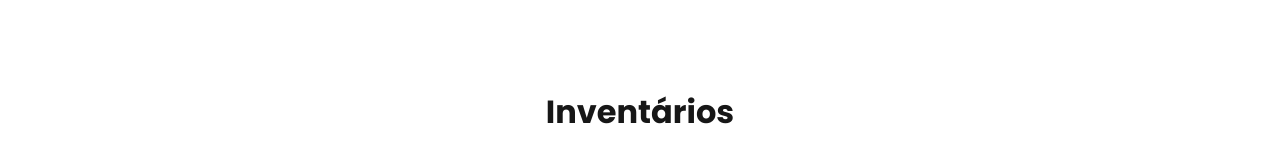
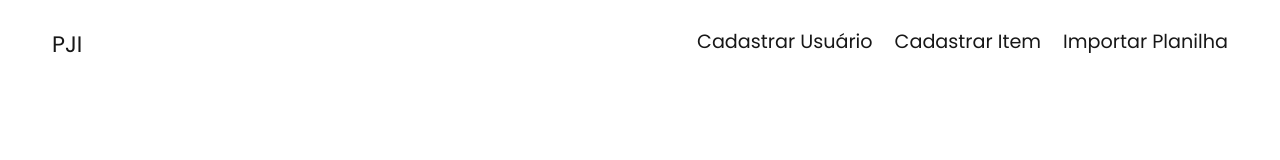
Before and after one commit to GabrielFS1/inventory_system, a Next.js app: page / in a window 1280 px wide. Shown: the top 160 px of the page. Built offline with nearby package versions, Linux system fonts and the light colour scheme; no server answers.

Commit message:
feat: Implementation of Header component

```diff
--- /dev/null
+++ b/app/components/Header/Header.module.scss
@@ -0,0 +1,23 @@
+.navBar {
+  position: absolute;
+  max-width: 1200px;
+  width: 100%;
+  padding: 12px;
+  display: flex;
+  justify-content: space-between;
+}
+
+.logoText {
+  font-size: 1.4rem;
+}
+
+.buttonsNavBar {
+  font-size: 1.2rem;
+  display: flex;
+  gap: 22px;
+}
+
+.buttonsNavBar div:hover {
+  color: var(--primary);
+  cursor: pointer;
+}
--- /dev/null
+++ b/app/components/Header/Header.tsx
@@ -0,0 +1,15 @@
+import styles from './Header.module.scss'
+
+export default function Header() {
+  return (
+    <div className={styles.navBar}>
+      <p className={styles.logoText}>PJI</p>
+
+      <div className={styles.buttonsNavBar}>
+        <div>Cadastrar Usuário</div>
+        <div>Cadastrar Item</div>
+        <div>Importar Planilha</div>
+      </div>
+    </div>
+  )
+}
--- a/app/inventory/[inventory_id]/scans/inventory.module.scss
+++ b/app/inventory/[inventory_id]/scans/inventory.module.scss
@@ -2,7 +2,7 @@
   display: flex;
   flex-direction: column;
   align-items: center;
-  margin-top: 72px;
+  margin-top: 196px;
   width: 100%;
   padding: 0 1rem;
 }
--- a/app/layout.tsx
+++ b/app/layout.tsx
@@ -1,6 +1,7 @@
 import type { Metadata } from "next";
 import "./globals.css";
 import { Poppins } from "next/font/google";
+import Header from "./components/Header/Header";
 
 const poppins = Poppins({
   subsets: ["latin"],
@@ -23,6 +24,7 @@ export default function RootLayout({
       <body
         className={`${poppins.className} antialiased`}
       >
+        <Header />
         {children}
       </body>
     </html>
--- a/app/page.module.scss
+++ b/app/page.module.scss
@@ -2,7 +2,7 @@
   display: flex;
   flex-direction: column;
   align-items: center;
-  margin-top: 72px;
+  margin-top: 196px;
   width: 100%;
   padding: 0 1rem;
 }
```
